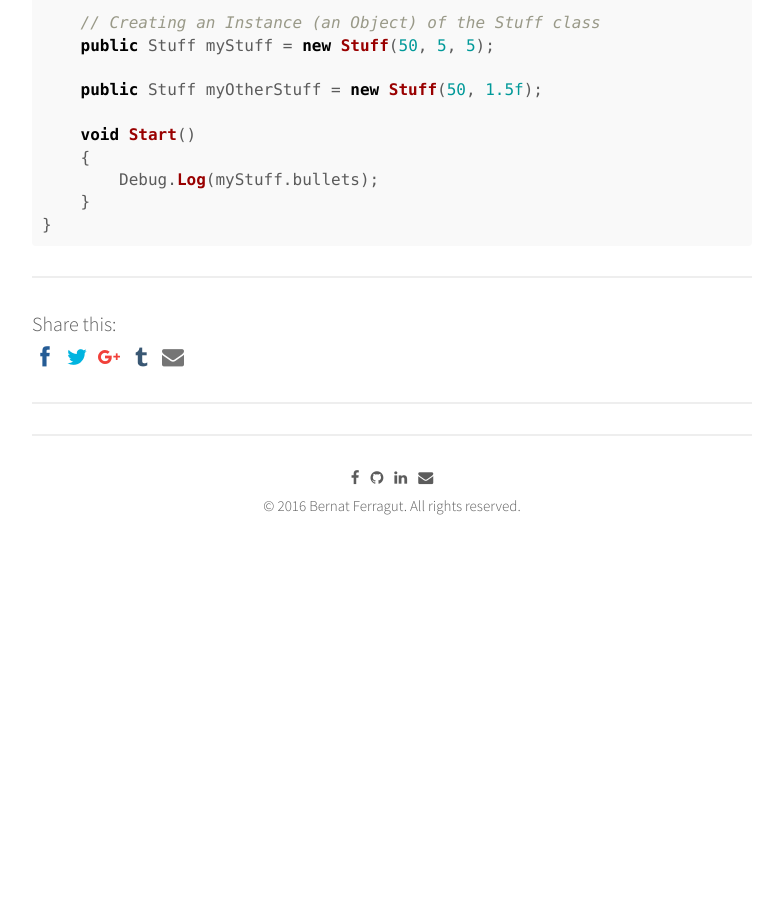
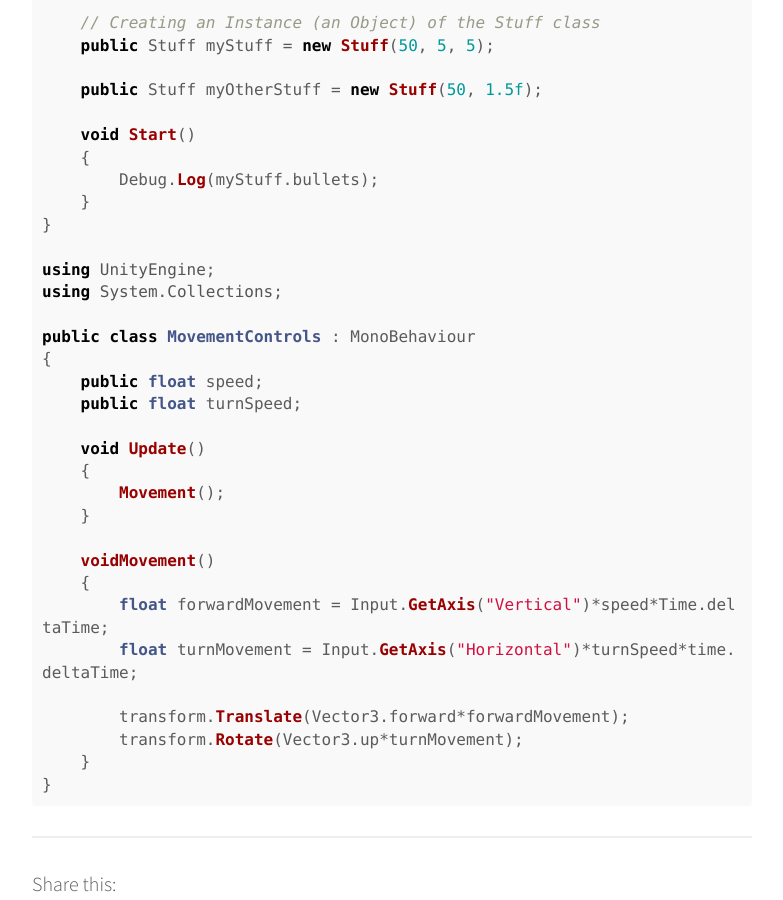
Before and after one commit to bernatferragut/FutureWeb-blog, a Jekyll site: the page built from _posts/30-11-16-VR-Scripting in Unity.md, in a window 1280 px wide and 900 px high, scrolled down 19959 px. Shown: the whole window, without its empty margins (248-1031 px from the left). Built offline with Jekyll 4.4.1, drawn with Linux system fonts in a browser that asks for light colours; nearby versions of some CDN libraries; comment, search, counter and statistics services are not loaded; before the commit the page ends 20577 px from its top, so only the background shows below that.

Commit message:
Update 30-11-16-VR-Scripting in Unity.md
MovementControls script

````diff
--- a/_posts/30-11-16-VR-Scripting in Unity.md
+++ b/_posts/30-11-16-VR-Scripting in Unity.md
@@ -896,4 +896,27 @@ public class Inventory : MonoBehaviour
         Debug.Log(myStuff.bullets);
     }
 }
+
+using UnityEngine;
+using System.Collections;
+
+public class MovementControls : MonoBehaviour
+{
+    public float speed;
+    public float turnSpeed;
+
+    void Update()
+    {
+        Movement();
+    }
+
+    voidMovement()
+    {
+        float forwardMovement = Input.GetAxis("Vertical")*speed*Time.deltaTime;
+        float turnMovement = Input.GetAxis("Horizontal")*turnSpeed*time.deltaTime;
+
+        transform.Translate(Vector3.forward*forwardMovement);
+        transform.Rotate(Vector3.up*turnMovement);
+    }
+}
 ```
````
